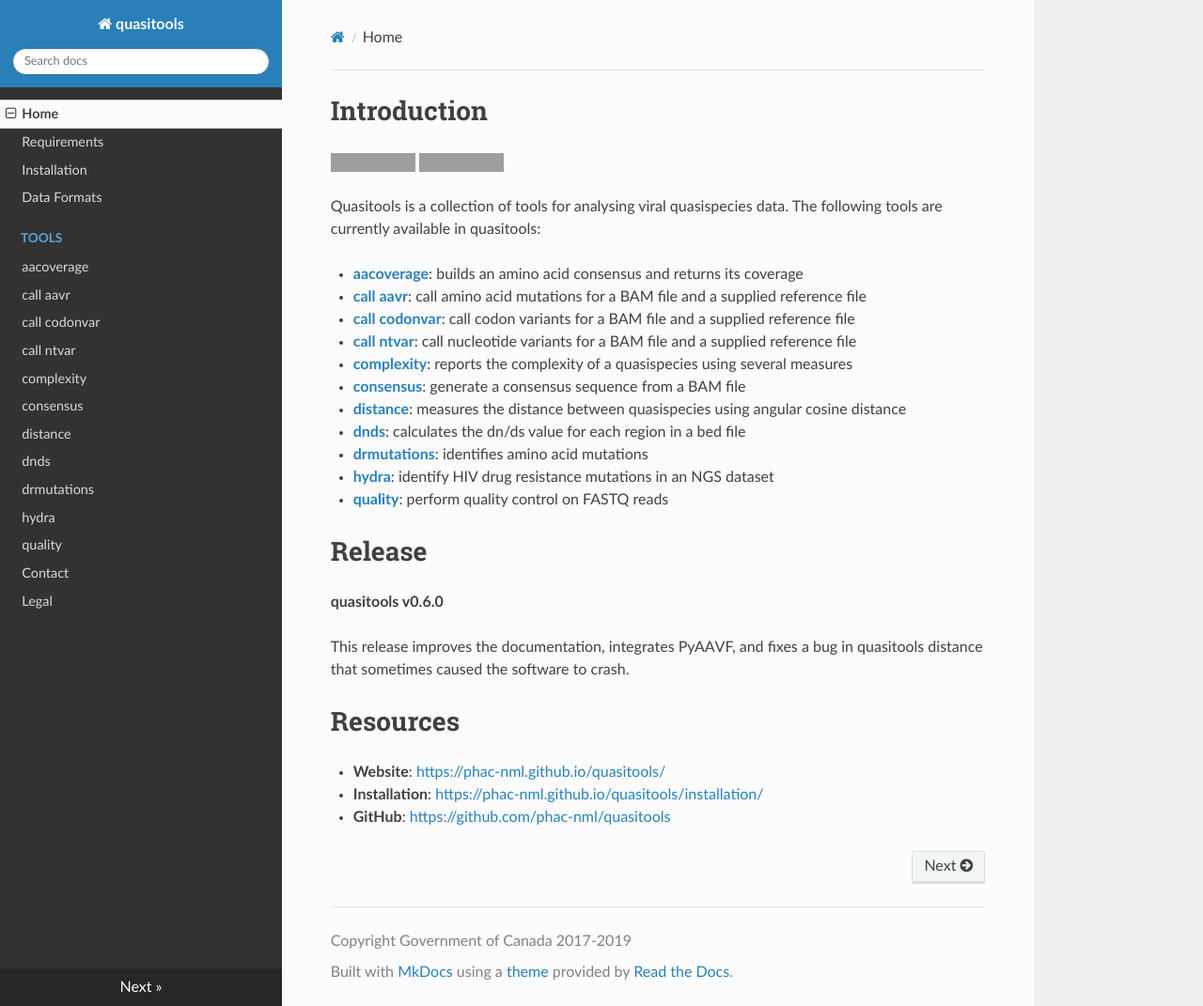
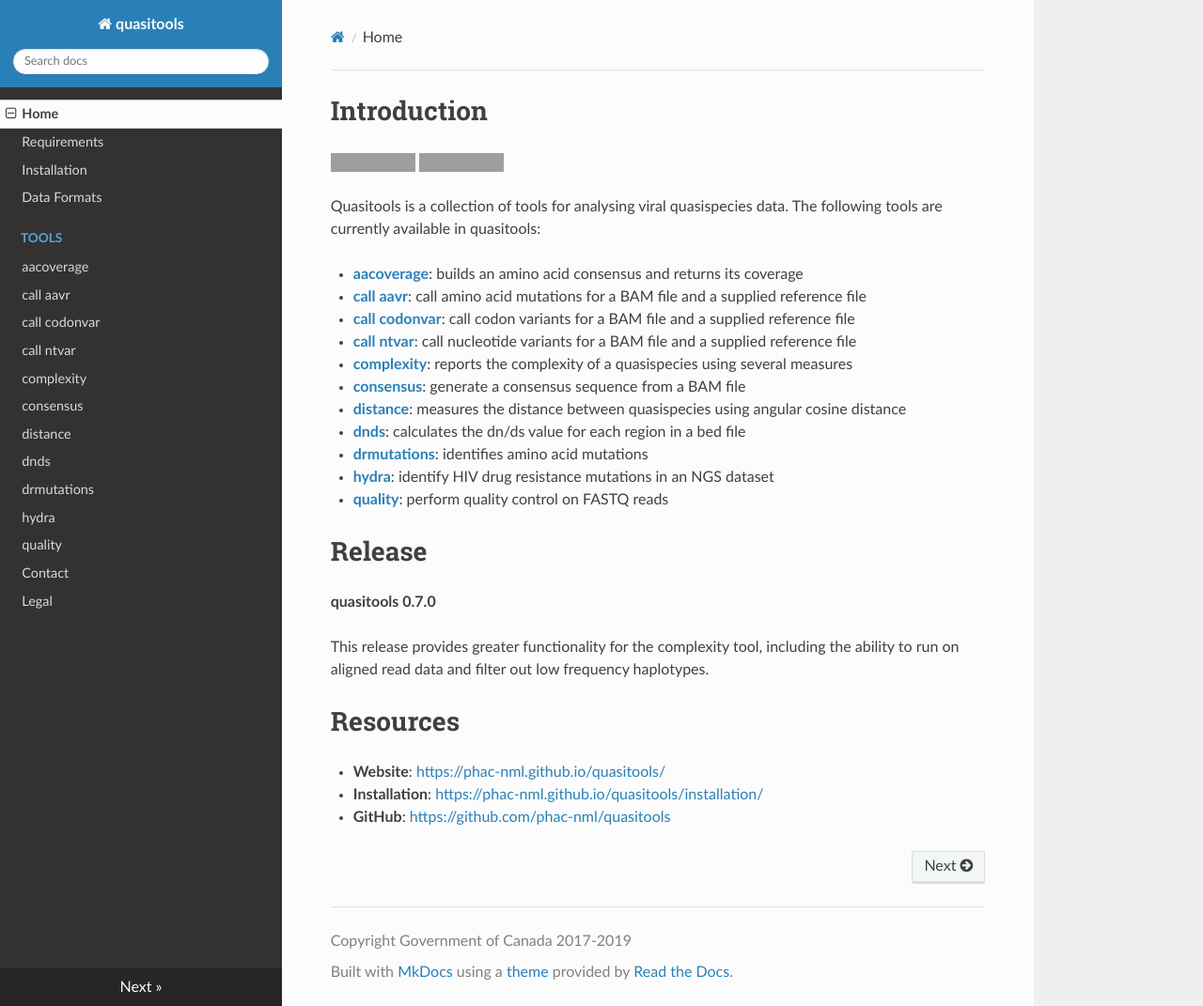
Before and after one commit to phac-nml/quasitools, an MkDocs documentation site: the page built from docs/index.md, in a window 1280 px wide and 1071 px high. Shown: the whole window at 94% size. Built offline with MkDocs 1.6.1, drawn with Linux system fonts in a browser that asks for light colours; nearby versions of some CDN libraries; grey boxes are pictures that could not be loaded.

Commit message:
Updating the documentation with 0.7.0 information.

```diff
--- a/docs/index.md
+++ b/docs/index.md
@@ -18,9 +18,9 @@ Quasitools is a collection of tools for analysing viral quasispecies data. The f
 
 # Release
 
-__quasitools v0.6.0__
+__quasitools 0.7.0__
 
-This release improves the documentation, integrates PyAAVF, and fixes a bug in quasitools distance that sometimes caused the software to crash.
+This release provides greater functionality for the complexity tool, including the ability to run on aligned read data and filter out low frequency haplotypes.
 
 # Resources
 
```
